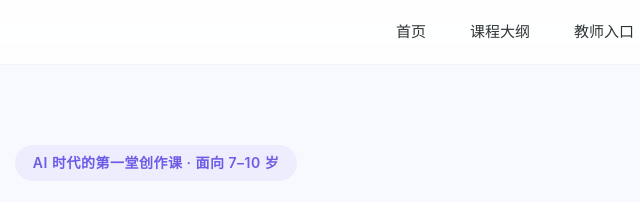
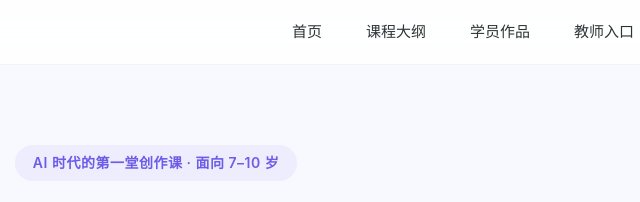
Before and after one commit to Sciencerailgun20001/hippoVibeCoding, a plain HTML site: page index.html in a window 1280 px wide. Shown: the top 202 px of the page, 484-1124 px from the left. Drawn offline with Linux system fonts and the light colour scheme.

Commit message:
所有页面导航栏增加「学员作品」入口链接

```diff
--- a/index.html
+++ b/index.html
@@ -283,7 +283,8 @@
     <div class="nav-links">
       <a href="index.html">首页</a>
       <a href="syllabus.html">课程大纲</a>
-      <a href="teacher.html">教师入口</a>
+      <a href="gallery.html">学员作品</a>
+	      <a href="teacher.html">教师入口</a>
       <a href="#cta" class="nav-cta">预约体验</a>
     </div>
   </div>
@@ -510,7 +511,8 @@
 <footer>
   <div class="footer-brand">Vibe Coding</div>
   <p>AI 时代的第一堂创作课 — 不写一行代码，AI 替你造游戏</p>
-  <p style="margin-top:12px;">Made with Vibe Coding · <a href="teacher.html">教师入口</a></p>
+  <p style="margin-top:12px;">Made with Vibe Coding · <a href="gallery.html">学员作品</a>
+	      <a href="teacher.html">教师入口</a></p>
 </footer>
 
 <script>
```
Also changed, not shown: syllabus.html (+1 -0 lines), teacher.html (+2 -1 lines).
